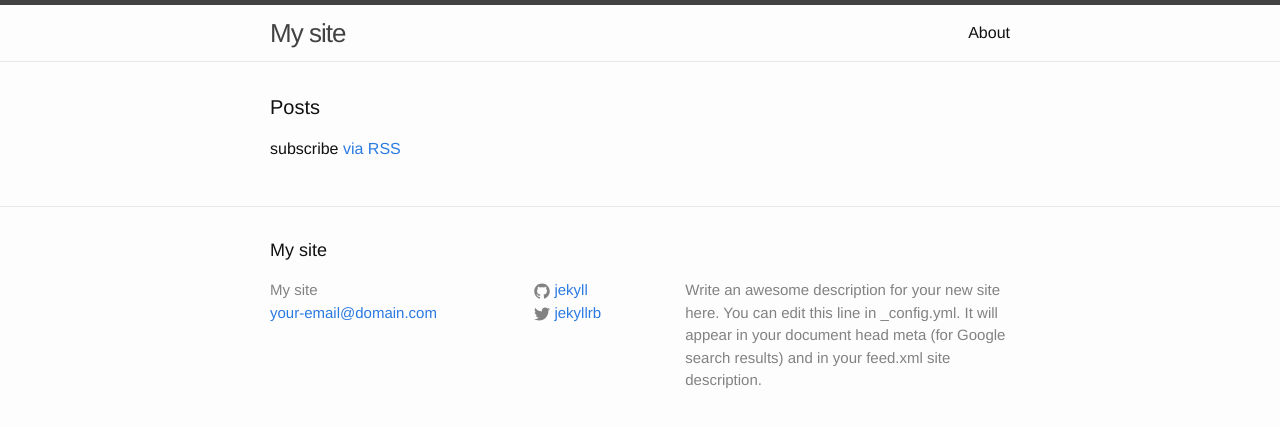
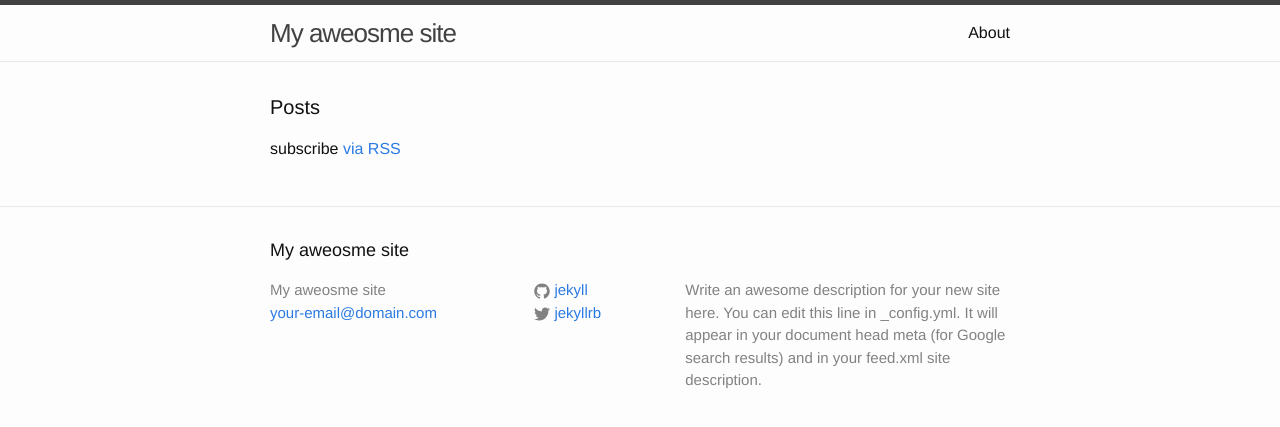
Before and after one commit to waltharius/waltharius.github.ioo, a Jekyll site: the page built from index.html, in a window 1280 px wide. Shown: the top 427 px of the page. Built offline with Jekyll 4.4.1, drawn with Linux system fonts in a browser that asks for light colours; a file with an impossible date is left out.

Commit message:
Update title

```diff
--- a/_config.yml
+++ b/_config.yml
@@ -1,5 +1,5 @@
 # Site settings
-title: My site
+title: My aweosme site
 email: your-email@domain.com
 description: > # this means to ignore newlines until "baseurl:"
   Write an awesome description for your new site here. You can edit this
```
